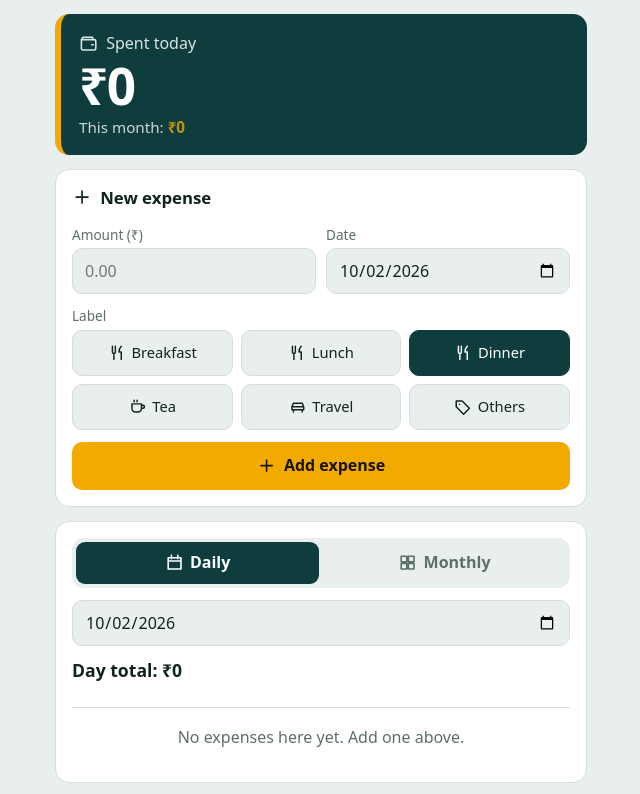
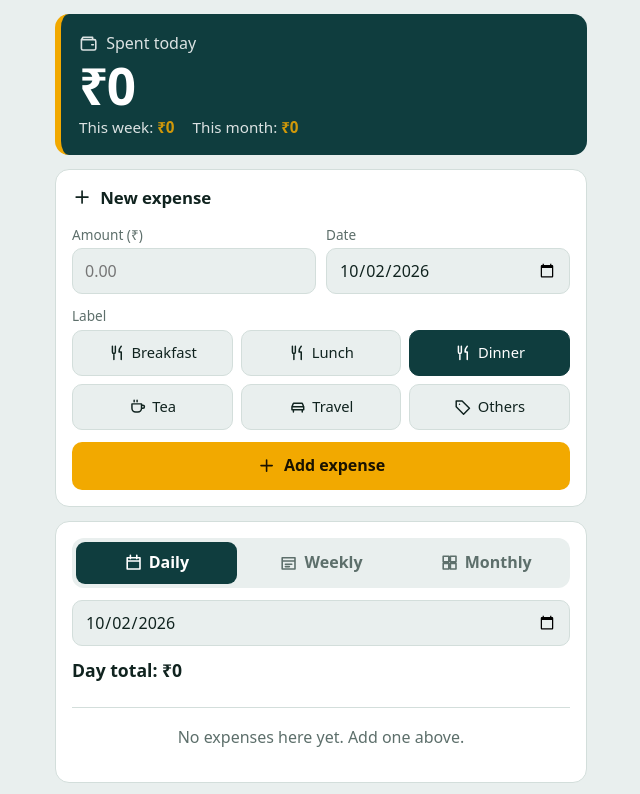
Before and after one commit to akashkr-971/Expense-tracker, a plain HTML site: page index.html in a window 1280 px wide. Shown: the top 794 px of the page, without its empty margins (319-959 px from the left). Drawn offline with nearby package versions, Linux system fonts and the light colour scheme.

Commit message:
Added weekly trackings

```diff
--- a/index.html
+++ b/index.html
@@ -27,12 +27,13 @@
 <symbol id="i-film" viewBox="0 0 24 24"><path d="M4 4h16v16H4zM8 4v16M16 4v16M4 9h4M4 15h4M16 9h4M16 15h4"/></symbol>
 <symbol id="i-tag" viewBox="0 0 24 24"><path d="M3 12V4h8l10 10-8 8zM7.5 8.5h.01"/></symbol>
 <symbol id="i-cup" viewBox="0 0 24 24"><path d="M4 8h13v6a5 5 0 01-5 5H9a5 5 0 01-5-5zM17 10h2a2 2 0 010 4h-2M7 3v2M11 3v2"/></symbol>
+<symbol id="i-week" viewBox="0 0 24 24"><path d="M4 6h16v14H4zM4 10h16M8 14h8M8 17h5"/></symbol>
 </defs></svg>
 <main>
   <header class="hero">
     <div class="hero-top"><svg class="i"><use href="#i-wallet"/></svg><span>Spent today</span></div>
     <b id="today">₹0</b>
-    <div class="hero-sub">This month: <span id="month">₹0</span></div>
+    <div class="hero-sub"><div>This week: <span id="week">₹0</span></div><div>This month: <span id="month">₹0</span></div></div>
   </header>
 
   <form class="card" id="f">
@@ -52,6 +53,7 @@
   <section class="card">
     <div class="tabs">
       <button class="tab on" data-m="daily"><svg class="i"><use href="#i-cal"/></svg> Daily</button>
+      <button class="tab" data-m="weekly"><svg class="i"><use href="#i-week"/></svg> Weekly</button>
       <button class="tab" data-m="monthly"><svg class="i"><use href="#i-month"/></svg> Monthly</button>
     </div>
     <input id="vd" type="date"><input id="vm" type="month" hidden>
@@ -82,6 +84,8 @@ const fmt=n=>'₹'+n.toLocaleString('en-IN',{maximumFractionDigits:2});
 const sum=a=>a.reduce((s,x)=>s+x.amount,0);
 const esc=s=>String(s).replace(/[&<>"']/g,c=>'&#'+c.charCodeAt(0)+';');
 const icon=l=>{l=l.toLowerCase();return /\btea\b|coffee|chai/.test(l)?'cup':/food|eat|meal|grocer|snack|breakfast|lunch|dinner/.test(l)?'food':/travel|fuel|petrol|bus|auto|cab|train|taxi/.test(l)?'car':/bill|rent|recharge|emi|wifi/.test(l)?'receipt':/shop|cloth/.test(l)?'bag':/health|med|doctor/.test(l)?'heart':/movie|fun|game|entertain/.test(l)?'film':'tag'};
+const weekOf=s=>{const[y,mo,da]=s.split('-').map(Number),wd=(new Date(y,mo-1,da).getDay()+6)%7;return[iso(new Date(y,mo-1,da-wd)),iso(new Date(y,mo-1,da-wd+6))]};
+const sh=s=>new Date(s+'T00:00').toLocaleDateString('en-IN',{day:'numeric',month:'short'});
 const uid=()=>Date.now().toString(36)+Math.random().toString(36).slice(2,7);
 
 $('dt').value=$('vd').value=today();
@@ -113,22 +117,29 @@ function render(){
   const t=today(),d=mode==='daily';
   $('today').textContent=fmt(sum(data.filter(x=>x.date===t)));
   $('month').textContent=fmt(sum(data.filter(x=>x.date.slice(0,7)===t.slice(0,7))));
-  $('vd').hidden=!d;$('vm').hidden=d;
-  const list=d?data.filter(x=>x.date===$('vd').value):data.filter(x=>x.date.slice(0,7)===$('vm').value);
-  $('total').textContent=(d?'Day total: ':'Month total: ')+fmt(sum(list));
+  const n=new Date(),wd=(n.getDay()+6)%7,ws=iso(new Date(n.getFullYear(),n.getMonth(),n.getDate()-wd)),we=iso(new Date(n.getFullYear(),n.getMonth(),n.getDate()-wd+6));
+  $('week').textContent=fmt(sum(data.filter(x=>x.date>=ws&&x.date<=we)));
+  const w=mode==='weekly';$('vd').hidden=mode==='monthly';$('vm').hidden=mode!=='monthly';
+  const[wa,wb]=weekOf($('vd').value||t);
+  const list=d?data.filter(x=>x.date===$('vd').value):w?data.filter(x=>x.date>=wa&&x.date<=wb):data.filter(x=>x.date.slice(0,7)===$('vm').value);
+  $('total').textContent=(d?'Day total: ':w?'Week '+sh(wa)+' - '+sh(wb)+': ':'Month total: ')+fmt(sum(list));
   const c={};list.forEach(x=>c[x.label]=(c[x.label]||0)+x.amount);
   $('cats').innerHTML=Object.entries(c).sort((a,b)=>b[1]-a[1]).map(([k,v])=>`<span class="chip"><svg class="i"><use href="#i-${icon(k)}"/></svg>${esc(k)} ${fmt(v)}</span>`).join('');
   $('list').innerHTML=list.slice().reverse().sort((a,b)=>b.date.localeCompare(a.date)).map(x=>
     `<li><span class="ic"><svg class="i"><use href="#i-${icon(x.label)}"/></svg></span><span class="tx"><b>${esc(x.label)}</b><small>${esc(x.date)}</small></span><b class="amt">${fmt(x.amount)}</b><button class="del" data-id="${esc(x.id)}" aria-label="Delete expense"><svg class="i"><use href="#i-trash"/></svg></button></li>`
   ).join('')||'<li class="mu">No expenses here yet. Add one above.</li>';
-  drawChart(d);
+  drawChart(d,w);
 }
 
-function drawChart(d){
-  $('ctitle').textContent=d?'Daily spending, last 30 days':'Monthly spending, last 12 months';
+function drawChart(d,w){
+  $('ctitle').textContent=d?'Daily spending, last 30 days':w?'Weekly spending, last 12 weeks':'Monthly spending, last 12 months';
   if(!window.Chart)return;
   const L=[],V=[],now=new Date();
-  if(d){
+  if(w){
+    const base=new Date(weekOf(today())[0]+'T00:00');
+    for(let i=11;i>=0;i--){const s=new Date(base);s.setDate(s.getDate()-7*i);const e=new Date(s);e.setDate(e.getDate()+6);const a=iso(s),b=iso(e);
+      L.push(s.getDate()+'/'+(s.getMonth()+1));V.push(sum(data.filter(x=>x.date>=a&&x.date<=b)));}
+  }else if(d){
     for(let i=29;i>=0;i--){const t=new Date(now);t.setDate(t.getDate()-i);const k=iso(t);
       L.push(t.getDate()+'/'+(t.getMonth()+1));V.push(sum(data.filter(x=>x.date===k)));}
   }else{
--- a/styles.css
+++ b/styles.css
@@ -14,7 +14,7 @@ h2{margin:0 0 4px;font-size:1.05rem;display:flex;align-items:center;gap:8px}
 .hero{background:var(--ac);color:#fff;border-radius:var(--r);border-left:6px solid var(--hi);padding:18px 18px 16px}
 .hero-top{display:flex;align-items:center;gap:8px;opacity:.85}
 .hero b{display:block;font-size:2.8rem;letter-spacing:-1.5px;line-height:1.15;margin:2px 0}
-.hero-sub{opacity:.8;font-size:.95rem}
+.hero-sub{opacity:.85;font-size:.95rem;display:flex;flex-wrap:wrap;gap:2px 18px}
 .hero-sub span{font-weight:600;color:var(--hi)}
 
 /* cards and form */
@@ -33,7 +33,7 @@ input:focus-visible,button:focus-visible,.btn:focus-within{outline:2px solid var
 .row>*{flex:1}
 
 /* tabs */
-.tabs{display:grid;grid-template-columns:1fr 1fr;gap:4px;padding:4px;background:var(--bg);border-radius:12px}
+.tabs{display:grid;grid-template-columns:repeat(3,1fr);gap:4px;padding:4px;background:var(--bg);border-radius:12px}
 .tab{display:flex;align-items:center;justify-content:center;gap:6px;min-height:42px;border:0;border-radius:9px;background:transparent;color:var(--mu);font:inherit;font-weight:600;cursor:pointer}
 .tab.on{background:var(--ac);color:#fff}
 #total{margin:0;font-weight:700;font-size:1.1rem}
```
